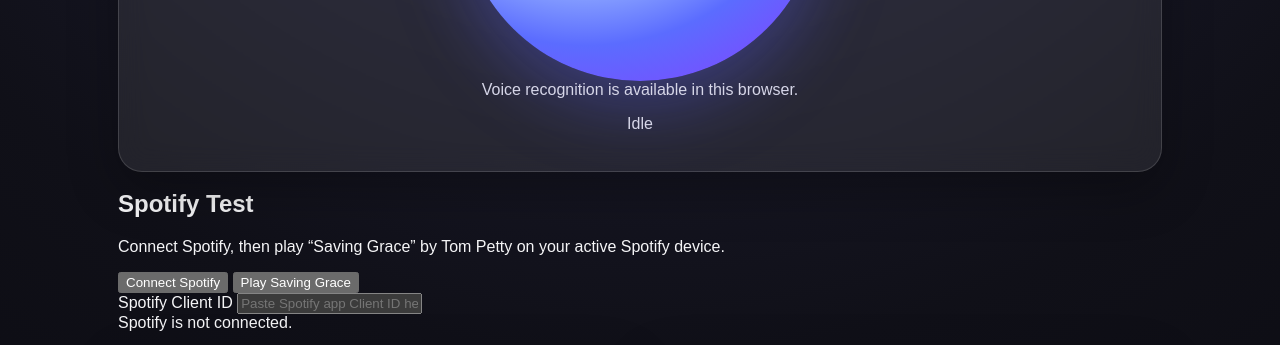
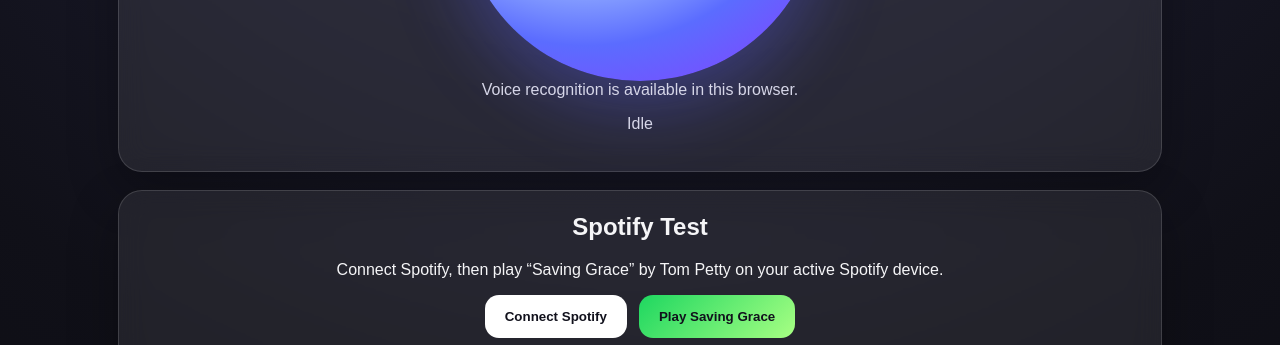
Before and after one commit to jtaylor807/dJT, a plain HTML site: page index.html in a window 1280 px wide. Shown: the part 545-890 px from the top of the page. Drawn offline with Linux system fonts and the light colour scheme.

Commit message:
dJT v0.2.2 -> v0.3.0 (2 of 4) - style Spotify test controls

```diff
--- a/style.css
+++ b/style.css
@@ -72,6 +72,7 @@
 }
 
 .voice-panel,
+.spotify-panel,
 .card,
 .debug-panel,
 .review-panel {
@@ -83,7 +84,8 @@
   backdrop-filter: blur(14px);
 }
 
-.voice-panel {
+.voice-panel,
+.spotify-panel {
   text-align: center;
   margin-bottom: 18px;
 }
@@ -118,6 +120,55 @@
 
 .talk-button.listening {
   animation: pulse 1.1s infinite;
+}
+
+.spotify-controls {
+  display: flex;
+  justify-content: center;
+  gap: 12px;
+  flex-wrap: wrap;
+  margin: 16px 0;
+}
+
+.spotify-controls button,
+.debug-form button,
+.review-header button {
+  border: 0;
+  border-radius: 14px;
+  padding: 14px 20px;
+  background: #ffffff;
+  color: #11111c;
+  font-weight: 800;
+  cursor: pointer;
+}
+
+.spotify-controls button:nth-child(2) {
+  background: linear-gradient(135deg, #1ed760, #a7ff83);
+}
+
+.client-id-field {
+  display: grid;
+  gap: 8px;
+  text-align: left;
+  color: #d6d6e8;
+  font-weight: 700;
+  margin: 0 auto 12px;
+  max-width: 620px;
+}
+
+.client-id-field input {
+  width: 100%;
+  border: 1px solid rgba(255, 255, 255, 0.18);
+  border-radius: 14px;
+  padding: 14px 16px;
+  background: rgba(0, 0, 0, 0.3);
+  color: #ffffff;
+  font-size: 1rem;
+}
+
+.spotify-status {
+  min-height: 1.4rem;
+  color: #d6d6e8;
 }
 
 .support-message,
@@ -170,17 +221,6 @@
   font-size: 1rem;
 }
 
-.debug-form button,
-.review-header button {
-  border: 0;
-  border-radius: 14px;
-  padding: 14px 20px;
-  background: #ffffff;
-  color: #11111c;
-  font-weight: 800;
-  cursor: pointer;
-}
-
 .review-header {
   display: flex;
   align-items: flex-start;
@@ -229,4 +269,8 @@
   .talk-button {
     width: min(300px, 90vw);
   }
+
+  .spotify-controls button {
+    width: 100%;
+  }
 }
```
